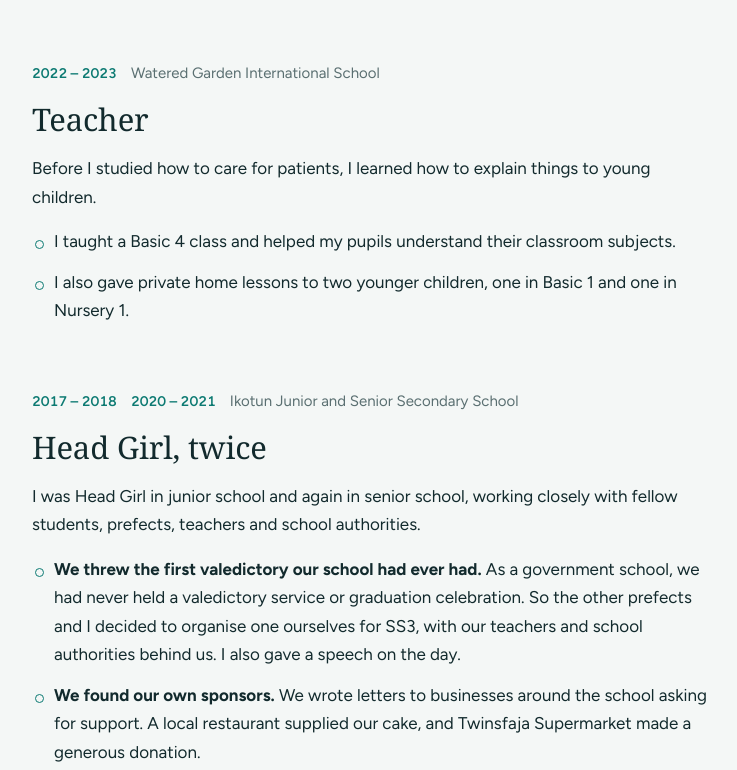
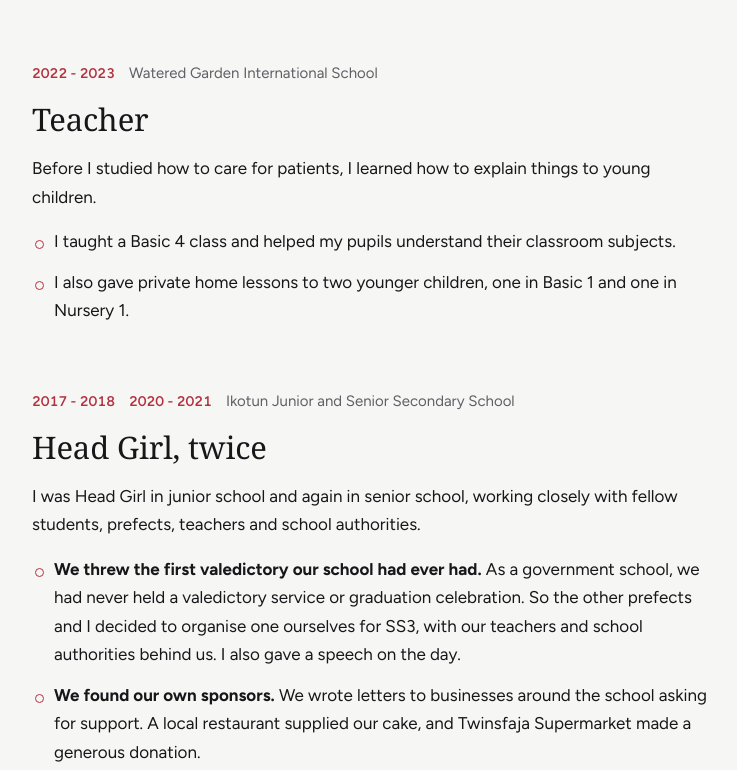
Before and after one commit to TosinoAce/oluwatomi-portfolio, a plain HTML site: page index.html in a window 1280 px wide. Shown: the part 1742-2512 px from the top of the page, without its empty margins (374-1111 px from the left). Drawn offline with Linux system fonts and the light colour scheme; a web font is replaced by a local one.

Commit message:
Swap teal palette for neutral greys with a single ECG-red accent
Co-Authored-By: Claude Opus 5.5 <noreply@anthropic.com>

```diff
--- a/css/styles.css
+++ b/css/styles.css
@@ -1,23 +1,24 @@
 /* Layout: a quiet case file. Hero sits on faint ECG paper with one live trace;
    below, each section is a two-column chart page — title left, dated entries right. */
 :root{
-  --paper:#F4F7F6;
+  --paper:#F6F6F5;
   --surface:#FFFFFF;
-  --ink:#122A2D;
-  --muted:#5A6F71;
-  --line:#DCE5E3;
-  --accent:#0C7A72;
-  --accent-soft:#E2F0ED;
+  --ink:#17171A;
+  --muted:#5F5F66;
+  --line:#E3E3E6;
+  --accent:#B4323F;
+  --accent-soft:#F8E8EA;
   --pulse:#C8464F;
-  --grid:rgba(200,70,79,.07);
-  --grid-strong:rgba(200,70,79,.12);
-  --scrim:rgba(8,20,21,.9);
-  --accent-deep:#095F59;
-  --talk-bg:#122A2D;
-  --talk-fg:#F4F7F6;
+  --grid:rgba(200,70,79,.06);
+  --grid-strong:rgba(200,70,79,.10);
+  --scrim:rgba(12,12,14,.92);
+  --accent-deep:#952532;
+  --talk-bg:#151517;
+  --talk-fg:#F4F4F5;
   --on-accent:#FFFFFF;
   --pulse-on-dark:#FF8A91;
-  --talk-muted:#A9BEBC;
+  --talk-muted:#A6A6AE;
+  --shadow:rgba(23,23,26,.28);
   --talk-card:rgba(255,255,255,.04);
   --talk-line:rgba(255,255,255,.1);
   --talk-chip:rgba(255,255,255,.08);
@@ -28,13 +29,13 @@
   --ease-io:cubic-bezier(.77,0,.175,1);
 }
 @media (prefers-color-scheme: dark){:root:not([data-theme="light"]){
-  --paper:#0D1B1D;--surface:#132628;--ink:#E5EEEC;--muted:#98ADAB;--line:#21373A;
-  --accent:#55C4B7;--accent-soft:#163533;--pulse:#F07880;
-  --grid:rgba(240,120,128,.06);--grid-strong:rgba(240,120,128,.11);--scrim:rgba(3,9,10,.92);--talk-bg:#081415;--talk-fg:#E5EEEC;--accent-deep:#7AD6CB;--on-accent:#0B1E1F;--talk-muted:#9FB4B2;--talk-card:rgba(255,255,255,.035);color-scheme:dark}}
+  --paper:#111113;--surface:#1A1A1D;--ink:#EDEDEF;--muted:#A0A0A8;--line:#2A2A2E;
+  --accent:#F07880;--accent-soft:#3A1E22;--pulse:#F07880;
+  --grid:rgba(240,120,128,.05);--grid-strong:rgba(240,120,128,.09);--scrim:rgba(6,6,7,.94);--talk-bg:#0B0B0C;--talk-fg:#EDEDEF;--accent-deep:#F59AA0;--on-accent:#1A0B0D;--talk-muted:#9E9EA6;--talk-card:rgba(255,255,255,.035);--shadow:rgba(0,0,0,.5);color-scheme:dark}}
 :root[data-theme="dark"]{
-  --paper:#0D1B1D;--surface:#132628;--ink:#E5EEEC;--muted:#98ADAB;--line:#21373A;
-  --accent:#55C4B7;--accent-soft:#163533;--pulse:#F07880;
-  --grid:rgba(240,120,128,.06);--grid-strong:rgba(240,120,128,.11);--scrim:rgba(3,9,10,.92);--talk-bg:#081415;--talk-fg:#E5EEEC;--accent-deep:#7AD6CB;--on-accent:#0B1E1F;--talk-muted:#9FB4B2;--talk-card:rgba(255,255,255,.035);color-scheme:dark}
+  --paper:#111113;--surface:#1A1A1D;--ink:#EDEDEF;--muted:#A0A0A8;--line:#2A2A2E;
+  --accent:#F07880;--accent-soft:#3A1E22;--pulse:#F07880;
+  --grid:rgba(240,120,128,.05);--grid-strong:rgba(240,120,128,.09);--scrim:rgba(6,6,7,.94);--talk-bg:#0B0B0C;--talk-fg:#EDEDEF;--accent-deep:#F59AA0;--on-accent:#1A0B0D;--talk-muted:#9E9EA6;--talk-card:rgba(255,255,255,.035);--shadow:rgba(0,0,0,.5);color-scheme:dark}
 
 *{box-sizing:border-box}
 html{scroll-behavior:smooth}
@@ -86,7 +87,7 @@ p{margin:0}
 .portrait{position:relative;margin:0;justify-self:end;width:100%;max-width:400px}
 .portrait .frame{position:relative;border-radius:200px 200px 6px 6px;overflow:hidden;aspect-ratio:4/5;background:var(--line)}
 .portrait img{display:block;width:100%;height:100%;object-fit:cover;object-position:center 18%}
-.portrait figcaption{position:absolute;left:-22px;bottom:34px;background:var(--surface);border:1px solid var(--line);border-radius:10px;padding:10px 14px;display:flex;flex-direction:column;line-height:1.3;box-shadow:0 10px 30px -14px rgba(18,42,45,.35)}
+.portrait figcaption{position:absolute;left:-22px;bottom:34px;background:var(--surface);border:1px solid var(--line);border-radius:10px;padding:10px 14px;display:flex;flex-direction:column;line-height:1.3;box-shadow:0 10px 30px -14px var(--shadow)}
 .portrait figcaption b{font-size:14px;font-weight:600}
 .portrait figcaption span{font-size:13px;color:var(--muted)}
 
@@ -173,8 +174,8 @@ ul.points li::before{content:"";position:absolute;left:3px;top:.78em;width:7px;h
 .lb.open{opacity:1;visibility:visible;transition:opacity 220ms ease, visibility 0s}
 .lb img{max-width:min(100%,1100px);max-height:78vh;border-radius:8px;transform:scale(.96);transition:transform 160ms var(--ease-out)}
 .lb.open img{transform:none;transition-duration:280ms}
-.lb p{color:#E7EFED;font-size:14px;text-align:center;max-width:60ch}
-.lb .x{position:absolute;top:calc(env(safe-area-inset-top, 0px) + 14px);right:max(16px, calc(env(safe-area-inset-right, 0px) + 16px));background:#fff;color:#122A2D;border:0;border-radius:999px;padding:8px 16px;font:600 14px var(--body);cursor:pointer;transition:transform 140ms var(--ease-out)}
+.lb p{color:#EDEDEF;font-size:14px;text-align:center;max-width:60ch}
+.lb .x{position:absolute;top:calc(env(safe-area-inset-top, 0px) + 14px);right:max(16px, calc(env(safe-area-inset-right, 0px) + 16px));background:#fff;color:#17171A;border:0;border-radius:999px;padding:8px 16px;font:600 14px var(--body);cursor:pointer;transition:transform 140ms var(--ease-out)}
 .lb .x:active{transform:scale(.96)}
 .lb .nav{position:absolute;top:50%;translate:0 -50%;width:44px;height:44px;border-radius:50%;border:0;background:rgba(255,255,255,.14);color:#fff;font:400 22px/1 var(--body);cursor:pointer;transition:background 160ms ease, transform 140ms var(--ease-out)}
 .lb .nav:active{transform:scale(.94)}
@@ -236,7 +237,7 @@ ul.points li::before{content:"";position:absolute;left:3px;top:.78em;width:7px;h
   -webkit-mask-image:radial-gradient(ellipse 70% 80% at 80% 40%, #000 10%, transparent 75%);
           mask-image:radial-gradient(ellipse 70% 80% at 80% 40%, #000 10%, transparent 75%)}
 .talk::after{content:"";position:absolute;width:620px;height:620px;right:-160px;top:-180px;border-radius:50%;pointer-events:none;
-  background:radial-gradient(circle, color-mix(in srgb, var(--accent) 22%, transparent), transparent 65%)}
+  background:radial-gradient(circle, color-mix(in srgb, var(--pulse-on-dark) 12%, transparent), transparent 65%)}
 .talk .wrap{position:relative;z-index:1;padding-block:112px 72px;display:grid;grid-template-columns:minmax(0,1fr) minmax(0,1.05fr);gap:64px;align-items:center}
 .talk-intro{display:flex;flex-direction:column;gap:22px;min-width:0}
 .talk-kicker{display:flex;align-items:center;gap:12px;font-size:13px;font-weight:600;letter-spacing:.12em;text-transform:uppercase;color:var(--pulse-on-dark)}
--- a/index.html
+++ b/index.html
@@ -5,8 +5,8 @@
   <meta name="viewport" content="width=device-width, initial-scale=1, viewport-fit=cover">
   <title>Oluwatomi Joseph Maria</title>
   <meta name="description" content="Experience and leadership portfolio of Oluwatomi Joseph Maria, medical student at the University of Ilorin.">
-  <meta name="theme-color" content="#F4F7F6" media="(prefers-color-scheme: light)">
-  <meta name="theme-color" content="#0D1B1D" media="(prefers-color-scheme: dark)">
+  <meta name="theme-color" content="#F6F6F5" media="(prefers-color-scheme: light)">
+  <meta name="theme-color" content="#111113" media="(prefers-color-scheme: dark)">
   <meta property="og:type" content="website">
   <meta property="og:title" content="Oluwatomi Joseph Maria">
   <meta property="og:description" content="Experience and leadership portfolio of a medical student at the University of Ilorin.">
@@ -77,7 +77,7 @@
     <div class="entries">
 
       <article class="entry">
-        <div class="meta"><span class="date">2024 – Present</span><span class="org">University of Ilorin</span></div>
+        <div class="meta"><span class="date">2024 - Present</span><span class="org">University of Ilorin</span></div>
         <h3>Female Course Representative, Mavens' Class of '30</h3>
         <p>Picture more than 200 medical students who all need the same information at the same time. I'm one of the links between them and our lecturers. I pass on what matters, keep everyone in the loop, and make sure my classmates' concerns reach the people who can act on them.</p>
         <p>Beyond the everyday work, I helped bring two class projects to life.</p>
@@ -101,7 +101,7 @@
       </article>
 
       <article class="entry">
-        <div class="meta"><span class="date">2022 – 2023</span><span class="org">Watered Garden International School</span></div>
+        <div class="meta"><span class="date">2022 - 2023</span><span class="org">Watered Garden International School</span></div>
         <h3>Teacher</h3>
         <p>Before I studied how to care for patients, I learned how to explain things to young children.</p>
         <ul class="points">
@@ -111,7 +111,7 @@
       </article>
 
       <article class="entry">
-        <div class="meta"><span class="date">2017 – 2018</span><span class="date">2020 – 2021</span><span class="org">Ikotun Junior and Senior Secondary School</span></div>
+        <div class="meta"><span class="date">2017 - 2018</span><span class="date">2020 - 2021</span><span class="org">Ikotun Junior and Senior Secondary School</span></div>
         <h3>Head Girl, twice</h3>
         <p>I was Head Girl in junior school and again in senior school, working closely with fellow students, prefects, teachers and school authorities.</p>
         <ul class="points">
@@ -160,7 +160,7 @@
     </aside>
     <div class="entries">
       <article class="entry">
-        <div class="meta"><span class="date">Aug – Sep 2025</span><span class="org">Adebayo Specialist Hospital</span></div>
+        <div class="meta"><span class="date">Aug - Sep 2025</span><span class="org">Adebayo Specialist Hospital</span></div>
         <h3>Hospital Observership</h3>
         <p>I spent two months observing at Adebayo Specialist Hospital. Watching the day-to-day work of patient care up close showed me what a professional healthcare environment really looks like, beyond the textbook.</p>
       </article>
```
Also changed, not shown: assets/favicon.svg.
